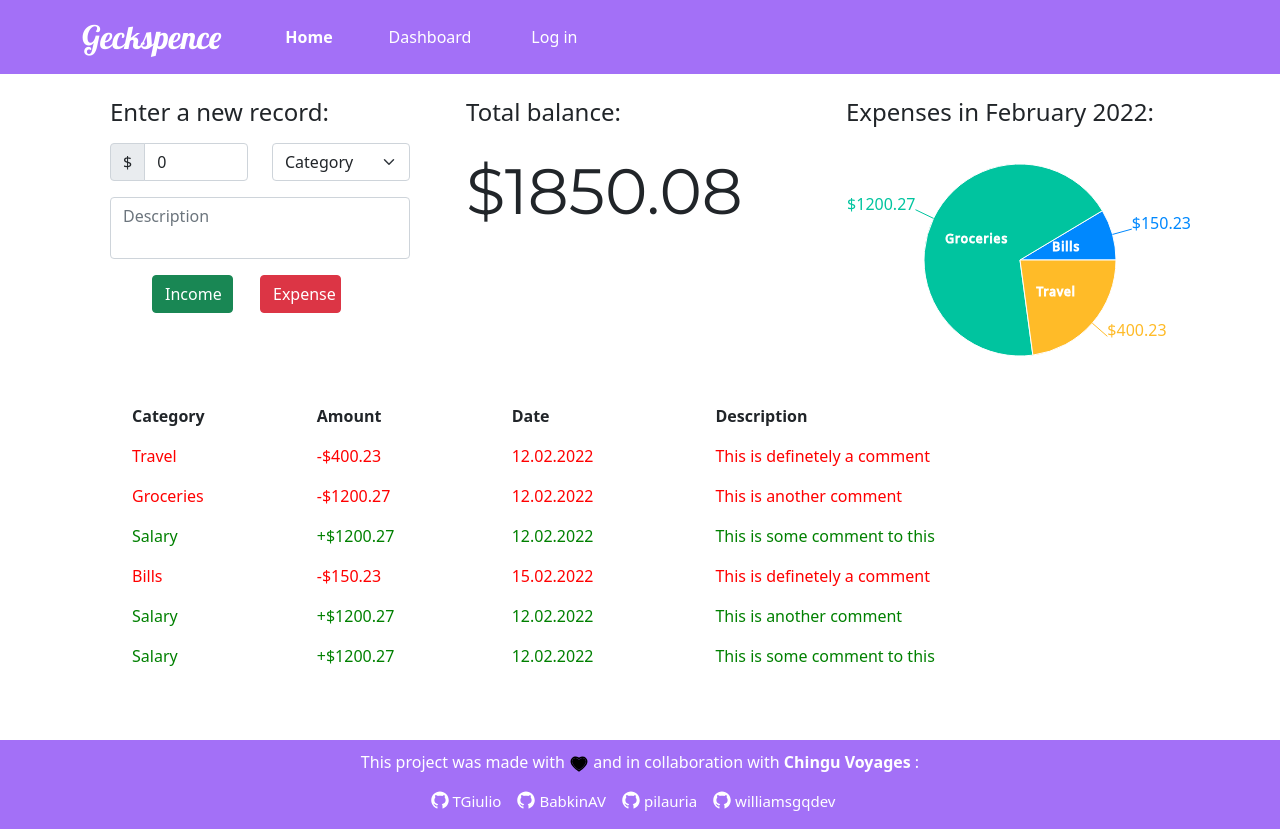
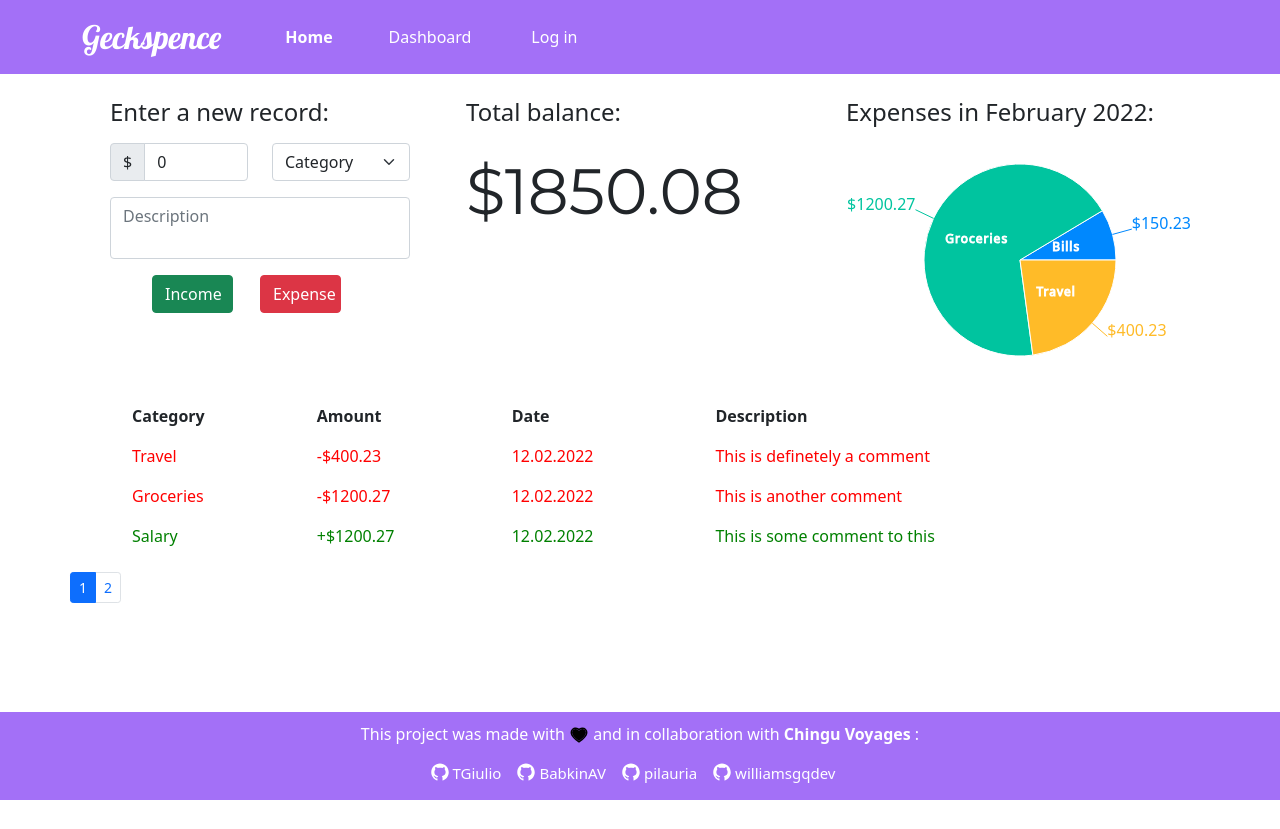
Before and after one commit to chingu-voyages/v37-geckos-team-07, a React (Create React App) app: page / in a window 1280 px wide. After the commit the page ends 800 px from the top, so only its background shows below. Built offline with nearby package versions, Linux system fonts and the light colour scheme.

Commit message:
add logic of pagination

```diff
--- a/src/components/OperationsTable.js
+++ b/src/components/OperationsTable.js
@@ -2,12 +2,14 @@ import { React, useState, useContext } from 'react';
 import { Table, CloseButton as DeleteButton } from 'react-bootstrap';
 import DeleteModal from './DeleteModal';
 import DataContext from '../store/DataContext';
+import PaginationBar from './PaginationBar';
 
 function OperationsTable() {
   const dataCtx = useContext(DataContext);
 
   const [showDeleteModal, setShowDeleteModal] = useState(false);
   const [selectedRow, setSelectedRow] = useState({});
+  const [page, setPage] = useState(1);
   const reversedArr = [...dataCtx.rows].reverse();
   const removeItem = (row) => {
     setShowDeleteModal(true);
@@ -20,6 +22,16 @@ function OperationsTable() {
     dataCtx.setRows((prevRows) => prevRows.filter((item) => item.id !== selectedRow.id));
     setShowDeleteModal(false);
   };
+  const handlePage = (number) => {
+    setPage(number);
+    console.log(number);
+  };
+  const rowsPerPage = 3;
+  const pageNumber = Math.ceil(reversedArr.length / rowsPerPage);
+  let pageRows = reversedArr.slice((page - 1) * rowsPerPage, page * rowsPerPage);
+  // setTimeout(() => {
+  //   handlePage(2);
+  // }, 2000);
 
   return (
     <>
@@ -34,7 +46,7 @@ function OperationsTable() {
           </tr>
         </thead>
         <tbody>
-          {reversedArr.map((el) => (
+          {pageRows.map((el) => (
             <tr key={el.id} className={`operationsTable__row operationsTable__row-${el.type}`}>
               <td>
                 <DeleteButton onClick={() => removeItem(el)} />
@@ -49,6 +61,7 @@ function OperationsTable() {
           ))}
         </tbody>
       </Table>
+      <PaginationBar pageNumber={pageNumber} handlePage={handlePage} />
       <DeleteModal
         showDeleteModal={showDeleteModal}
         handleDeleteModalClose={handleDeleteModalClose}
--- /dev/null
+++ b/src/components/PaginationBar.js
@@ -0,0 +1,32 @@
+/* eslint-disable no-plusplus */
+import { React, useState, useContext } from 'react';
+import { Pagination, Row } from 'react-bootstrap';
+import DataContext from '../store/DataContext';
+
+function PaginationBar({ pageNumber, handlePage }) {
+  const dataCtx = useContext(DataContext);
+
+  const [...rows] = dataCtx.rows;
+  let active = 1;
+  const pageClick = (e) => {
+    handlePage(parseInt(e.target.innerText));
+    active = parseInt(e.target.innerText);
+  };
+
+  let items = [];
+  for (let number = 1; number <= pageNumber; number++) {
+    items.push(
+      <Pagination.Item key={number} active={number === active} onClick={pageClick}>
+        {number}
+      </Pagination.Item>
+    );
+  }
+
+  return (
+    <Row className="justify-content-center">
+      <Pagination size="sm">{items}</Pagination>
+    </Row>
+  );
+}
+
+export default PaginationBar;
```
